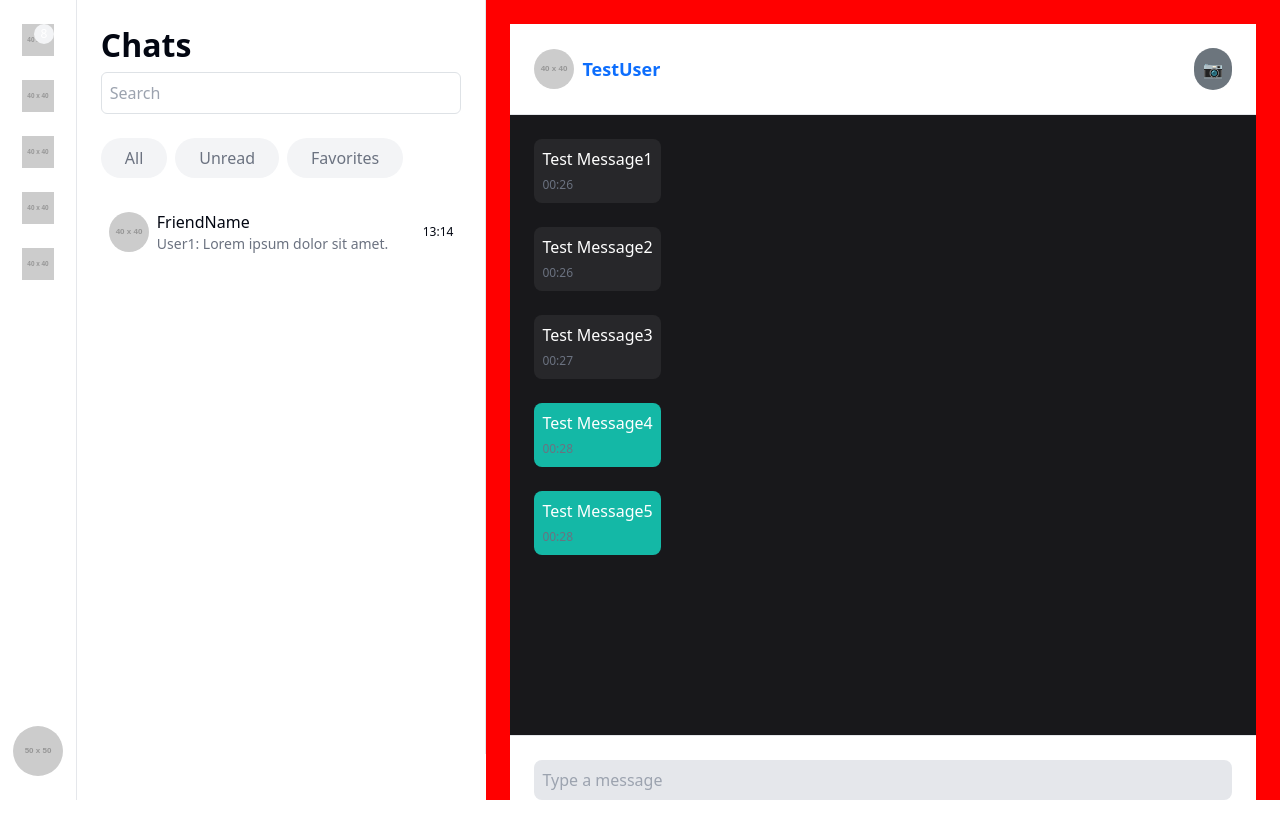
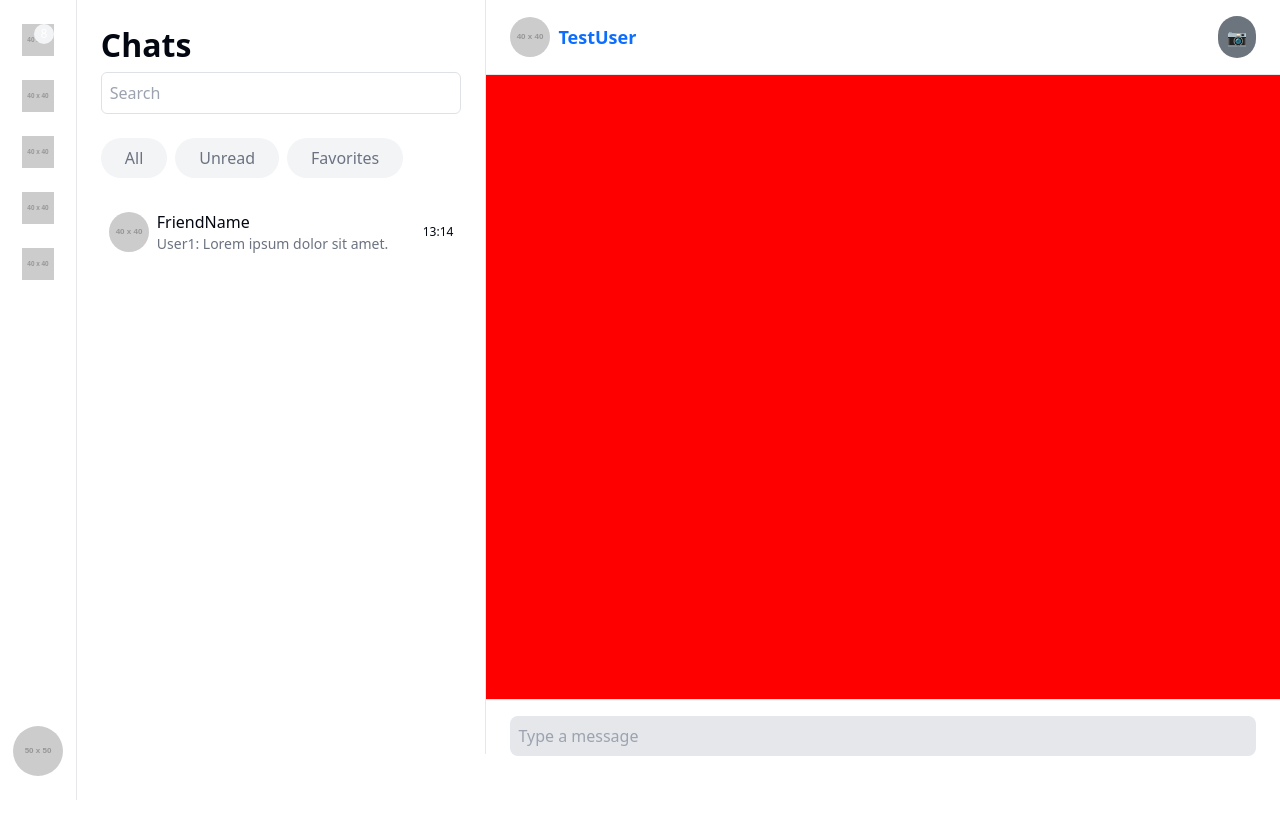
Before and after one commit to OshithRoshantha/Vibez-client, a React (Vite) app: page /Dashboard in a window 1280 px wide. After the commit the page ends 800 px from the top, so only its background shows below. Built offline with nearby package versions, Linux system fonts and the light colour scheme.

Commit message:
fix: update layout and styling in DirectChat and Dashboard components

```diff
--- a/src/Components/DirectChat.jsx
+++ b/src/Components/DirectChat.jsx
@@ -4,54 +4,19 @@ export default function DirectChat() {
   return (
     <div>
         <div className="bg-background min-h-screen flex flex-col">
-        <header className="flex items-center p-4 border-b border-border">
+        <div className="flex items-center px-4 py-3 border-b border-border">
             <div className="flex items-center">
             <img src="https://placehold.co/40x40" alt="User Avatar" className="rounded-full mr-2" />
             <span className="text-lg font-semibold text-primary">TestUser</span>
             </div>
             <button className="ml-auto p-2 rounded-full bg-secondary text-secondary-foreground hover:bg-secondary/80">📷</button>
-        </header>
+        </div>
+        <div style={{backgroundColor:'red', height:'78vh', overflowY:'auto', scrollbarWidth:'none'}}>
 
-        <main className="flex-1 overflow-y-auto p-4 bg-zinc-900">
-            <div className="flex items-start mb-4">
-            <div className="bg-zinc-800 text-white p-2 rounded-lg max-w-xs">
-                <p>Test Message1</p>
-                <span className="text-xs text-muted-foreground">00:26</span>
-            </div>
-            </div>
-
-            <div className="flex items-start mb-4">
-            <div className="bg-zinc-800 text-white p-2 rounded-lg max-w-xs">
-                <p>Test Message2</p>
-                <span className="text-xs text-muted-foreground">00:26</span>
-            </div>
-            </div>
-
-            <div className="flex items-start mb-4">
-            <div className="bg-zinc-800 text-white p-2 rounded-lg max-w-xs">
-                <p>Test Message3</p>
-                <span className="text-xs text-muted-foreground">00:27</span>
-            </div>
-            </div>
-
-            <div className="flex items-start mb-4 ml-auto">
-            <div className="bg-teal-500 text-white p-2 rounded-lg max-w-xs">
-                <p>Test Message4</p>
-                <span className="text-xs text-muted-foreground">00:28</span>
-            </div>
-            </div>
-
-            <div className="flex items-start mb-4 ml-auto">
-            <div className="bg-teal-500 text-white p-2 rounded-lg max-w-xs">
-                <p>Test Message5</p>
-                <span className="text-xs text-muted-foreground">00:28</span>
-            </div>
-            </div>
-        </main>
-
-        <footer className="p-4 border-t border-border bg-card">
+        </div>
+        <div className=" px-4 py-3  border-t border-border bg-card">
             <input type="text" placeholder="Type a message" className="w-full p-2 rounded-lg bg-input text-primary" />
-        </footer>
+        </div>
         </div>
     </div>
   )
--- a/src/Pages/Dashboard.jsx
+++ b/src/Pages/Dashboard.jsx
@@ -102,7 +102,7 @@ return (
             {marketplaceMenu && <Marketplace/>}
             {settingsMenu && <Settings/>}
             {profileMenu && <Profile/>}
-            <div className="flex-1 p-4 messages-column" style={{backgroundColor:'red', height:'100vh'}}>
+            <div className="flex-1 p-0 messages-column" style={{backgroundColor:'red', height:'100vh'}}>
                 <DirectChat/>
             </div>
         </div>
```
